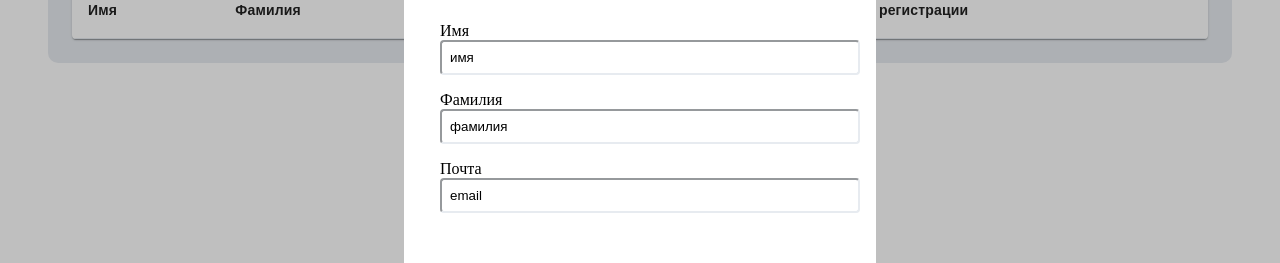
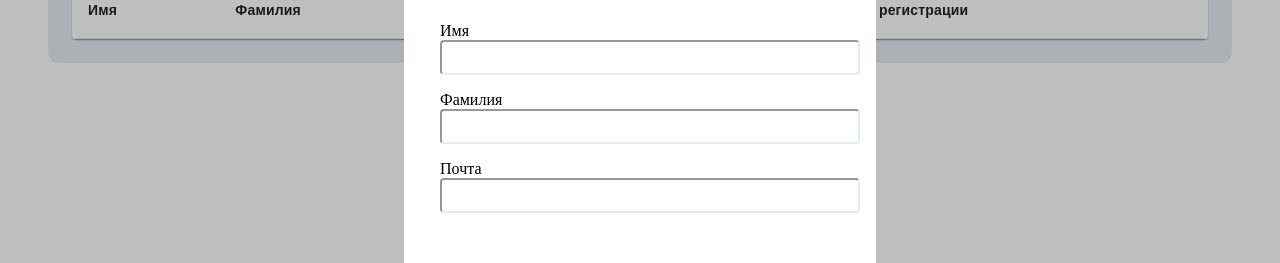
Before and after one commit to Chackmoole/my_project, a React app: page / in a window 1280 px wide. Both pictures are taken after typing "Sample" into the empty fields and a click on the button "Добавить пользователя". Shown: the part 274-537 px from the top of the page. Built offline with nearby package versions, Linux system fonts and the light colour scheme; the HTML template or start-up script is replaced by a standard one.

Commit message:
Fix именования

```diff
--- a/src/ui/TextField/TextField.jsx
+++ b/src/components/AddUserForm/AddUserForm.jsx
@@ -1,9 +1,13 @@
 import React from 'react';
-import { StyledInput, StyledLabel, StyledTextField } from 'src/ui/TextField/TextField.styled';
+import {
+  StyledInput,
+  StyledLabel,
+  StyledAddUserForm,
+} from 'components/AddUserForm/AddUserForm.styled';
 
-const TextField = ({ form, setForm }) => {
+const AddUserForm = ({ form, setForm }) => {
   return (
-    <StyledTextField>
+    <StyledAddUserForm>
       <StyledLabel>
         Имя
         <StyledInput
@@ -40,8 +44,8 @@ const TextField = ({ form, setForm }) => {
           }}
         />
       </StyledLabel>
-    </StyledTextField>
+    </StyledAddUserForm>
   );
 };
 
-export default TextField;
+export default AddUserForm;
--- a/src/ui/TextField/TextField.styled.js
+++ b/src/components/AddUserForm/AddUserForm.styled.js
@@ -1,6 +1,6 @@
 import styled from 'styled-components';
 
-export const StyledTextField = styled.form`
+export const StyledAddUserForm = styled.form`
   display: flex;
   flex-direction: column;
   margin-bottom: 36px;
--- a/src/components/AddUserModal/AddUserModal.jsx
+++ b/src/components/AddUserModal/AddUserModal.jsx
@@ -7,10 +7,10 @@ import {
 } from 'components/AddUserModal/AddUserModal.styled';
 import Button from 'src/ui/Button/Button';
 import CrossButton from 'src/ui/CrossButton/CrossButton';
-import TextField from 'src/ui/TextField/TextField';
+import AddUserForm from 'src/components/AddUserForm/AddUserForm';
 
 const AddUserModal = ({ isModalOpen, closeModal }) => {
-  const [form, setForm] = useState({ firstName: 'имя', secondName: 'фамилия', email: 'email' });
+  const [form, setForm] = useState({ firstName: '', secondName: '', email: '' });
 
   const printFormData = () => {
     console.log(form);
@@ -27,7 +27,7 @@ const AddUserModal = ({ isModalOpen, closeModal }) => {
         <StyledAddUserModal onClick={(e) => e.stopPropagation()}>
           <CrossButton onClick={closeModal} />
           <StyledH3>Добавление пользователя</StyledH3>
-          <TextField form={form} setForm={setForm} />
+          <AddUserForm form={form} setForm={setForm} />
           <StyledModalActions>
             <Button onClick={closeModal} variant="outlined">
               Отменить
```
